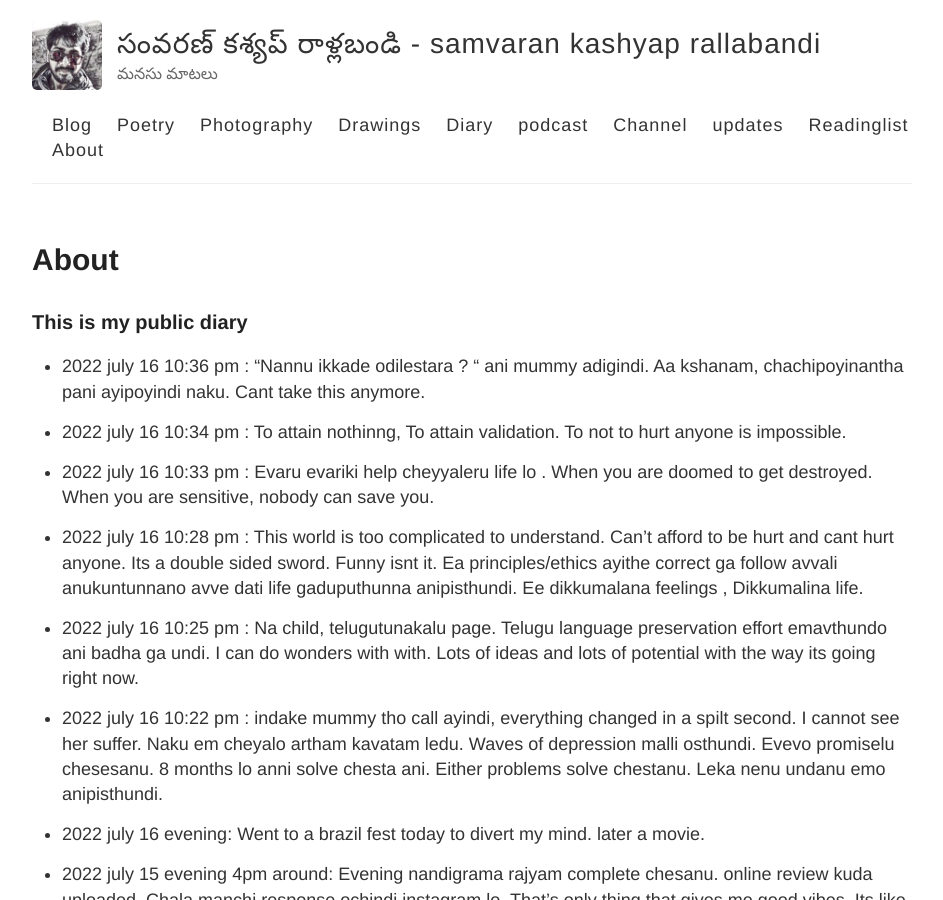
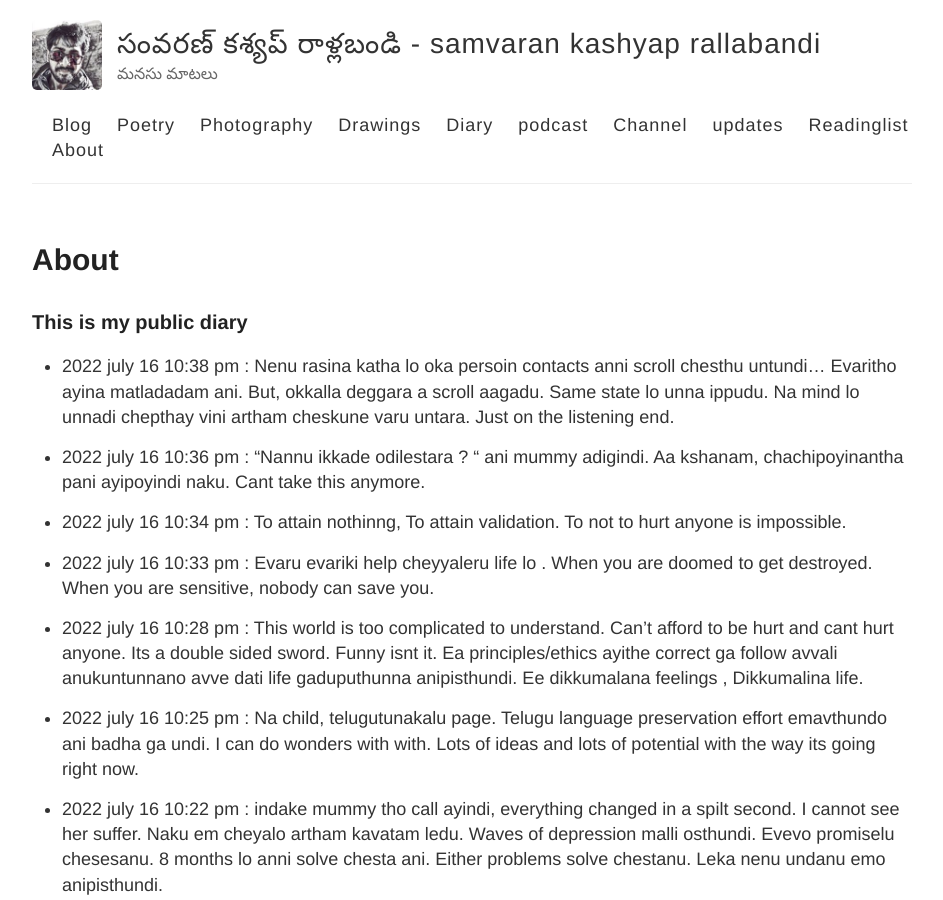
Before and after one commit to rsk/rsk.github.io, a Jekyll site: the page built from updates.md, in a window 1280 px wide and 900 px high. Shown: the whole window, without its empty margins (168-1111 px from the left). Built offline with Jekyll 4.4.1, drawn with Linux system fonts in a browser that asks for light colours; comment, search, counter and statistics services are not loaded.

Commit message:
Update updates.md

```diff
--- a/updates.md
+++ b/updates.md
@@ -6,6 +6,9 @@ permalink: /updates/
 
 
 ### This is my public diary
+- 2022 july 16 10:38 pm : Nenu rasina katha lo oka persoin contacts anni scroll chesthu untundi... Evaritho ayina matladadam ani.
+But, okkalla deggara a scroll aagadu. Same state lo unna ippudu. Na mind lo unnadi chepthay vini artham cheskune varu untara. Just on the listening end.
+
 - 2022 july 16 10:36 pm : "Nannu ikkade odilestara ? " ani mummy adigindi. Aa kshanam, chachipoyinantha pani ayipoyindi naku. Cant take this anymore.
 
 
```
